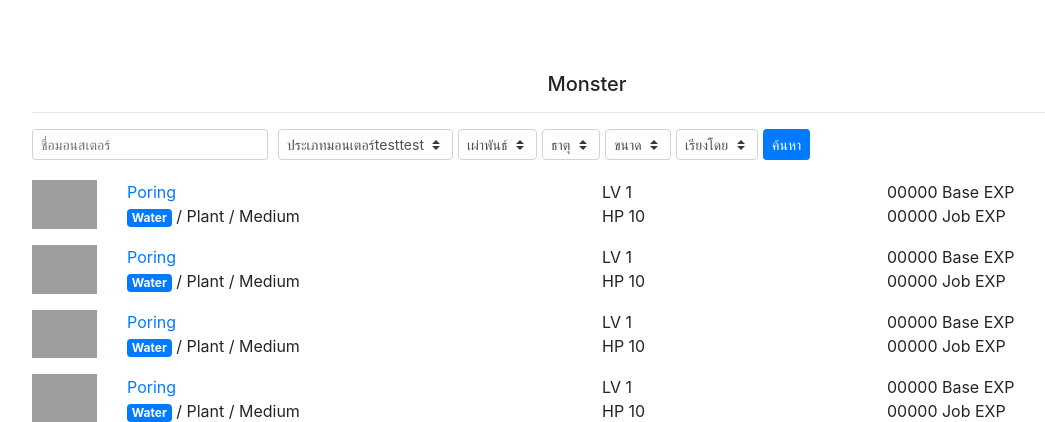
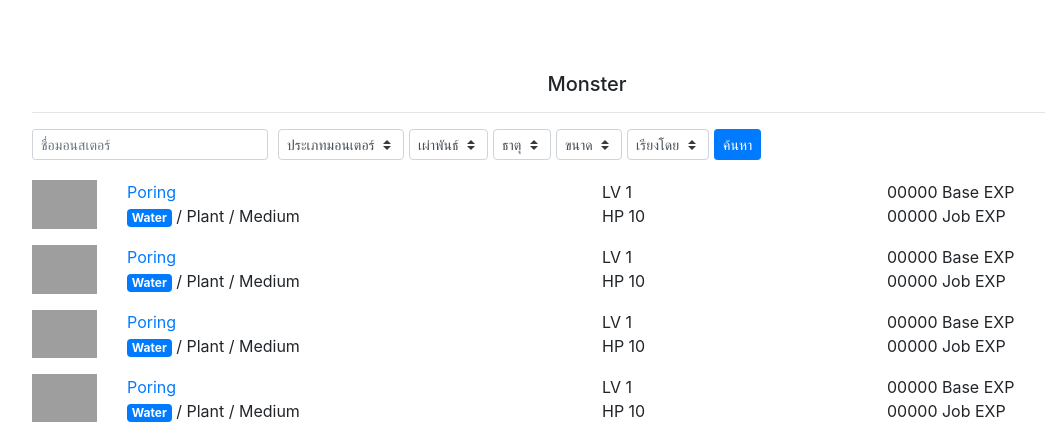
Before and after one commit to thitiwut6540/romlibrary, a PHP site: page /library/monster.php in a window 1280 px wide. Shown: the part 312-734 px from the top of the page, without its empty margins (53-1098 px from the left). Run offline with PHP 8.4, Linux system fonts and the light colour scheme; a stand-in replaces the project's code that opens the database connection; some libraries are stand-ins or nearby versions; grey boxes are pictures that could not be loaded.

Commit message:
change monster type

```diff
--- a/monster.php
+++ b/monster.php
@@ -21,7 +21,7 @@
                     </div>
                     <div class="col-6 col-md-2 col-lg-auto pr-0 pb-1">
                         <select class="custom-select custom-select-sm">
-                            <option selected>ประเภทมอนเตอร์testtest</option>
+                            <option selected>ประเภทมอนเตอร์</option>
                             <option value="1">มอนสเตอร์</option>
                             <option value="2">มินิบอส</option>
                             <option value="3">บอส</option>
```
